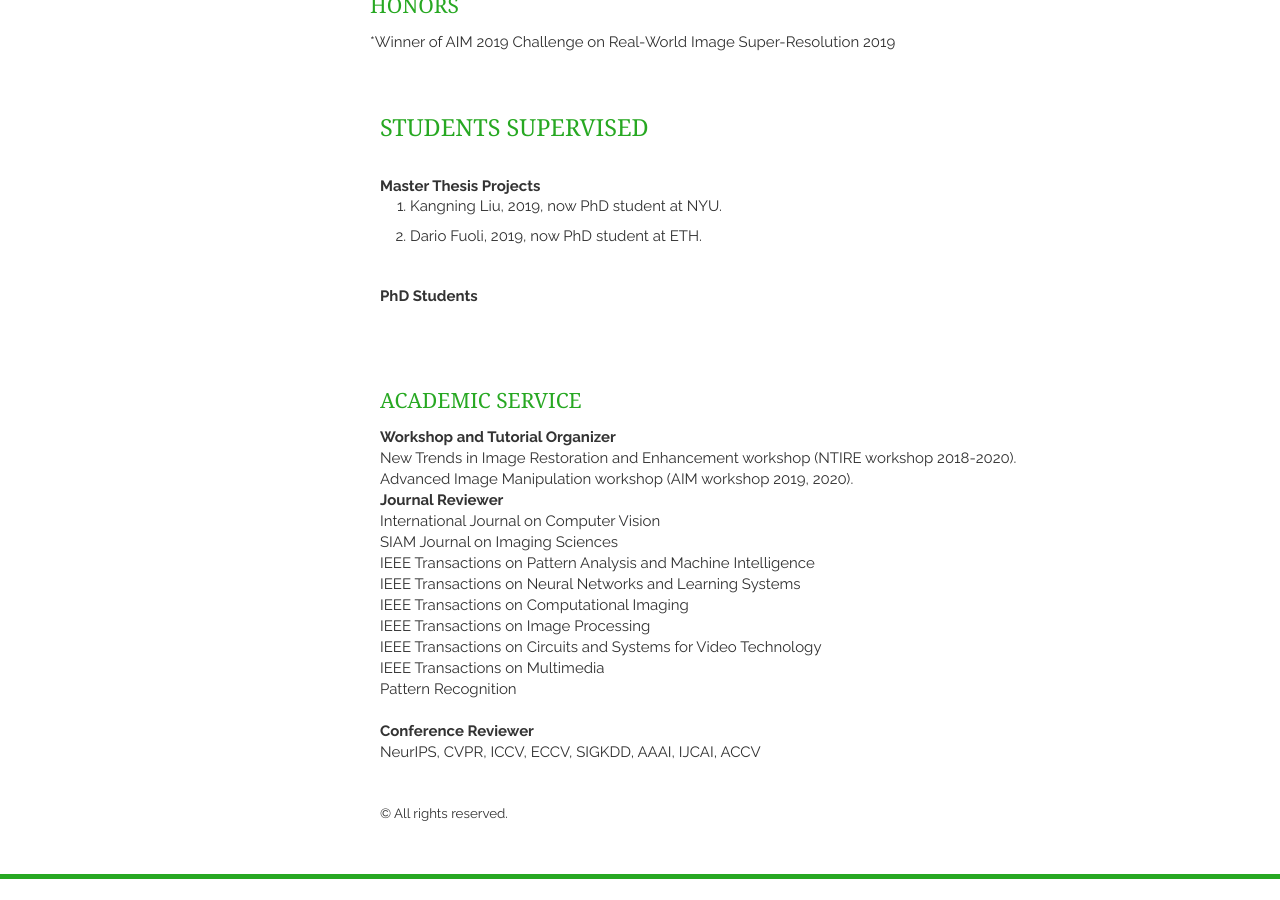
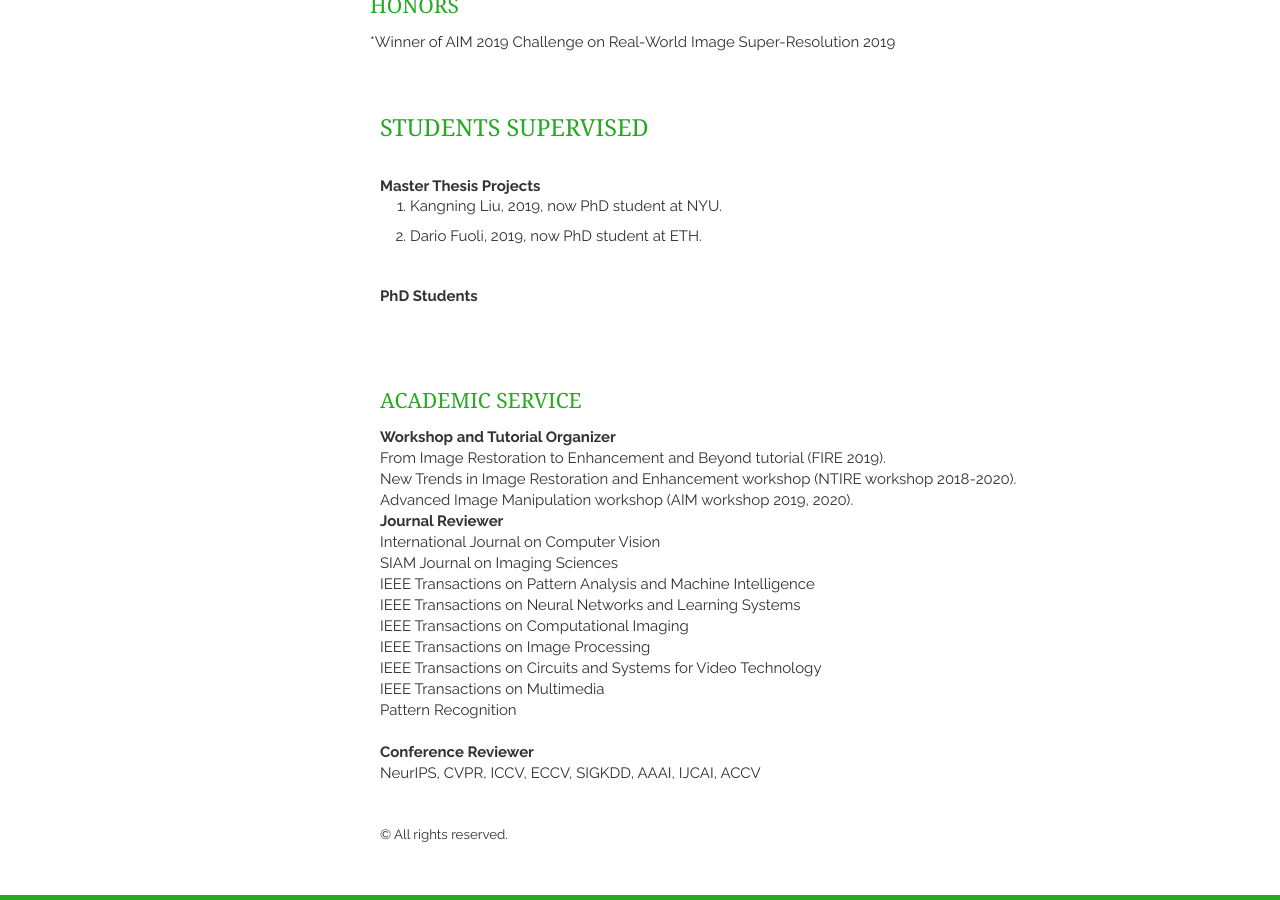
Before and after one commit to ShuhangGu/shuhanggu.github.com, a Jekyll site: the page built from index.html, in a window 1280 px wide and 900 px high, scrolled down 2107 px. Built offline with Jekyll 4.4.1, drawn with Linux system fonts in a browser that asks for light colours; nearby versions of some CDN libraries; the list of posts is cut into pages by our own code; before the commit the page ends 2986 px from its top, so only the background shows below that.

Commit message:
Update acdserve.html

```diff
--- a/_includes/acdserve.html
+++ b/_includes/acdserve.html
@@ -3,6 +3,7 @@
     <article>
       <header>
         <p><strong>Workshop and Tutorial Organizer</strong></p>
+        <p>From Image Restoration to Enhancement and Beyond tutorial (FIRE 2019). </p>
         <p>New Trends in Image Restoration and Enhancement workshop (NTIRE workshop 2018-2020).  </p>
         <p>Advanced Image Manipulation workshop (AIM workshop 2019, 2020).</p>
         <p><strong>Journal Reviewer</strong></p>
```
